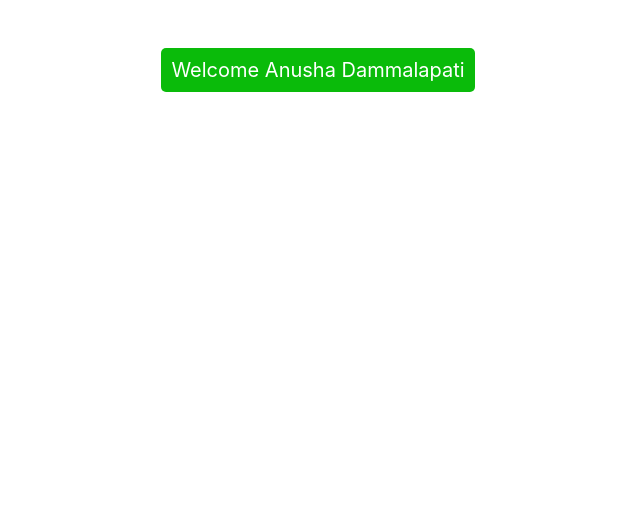
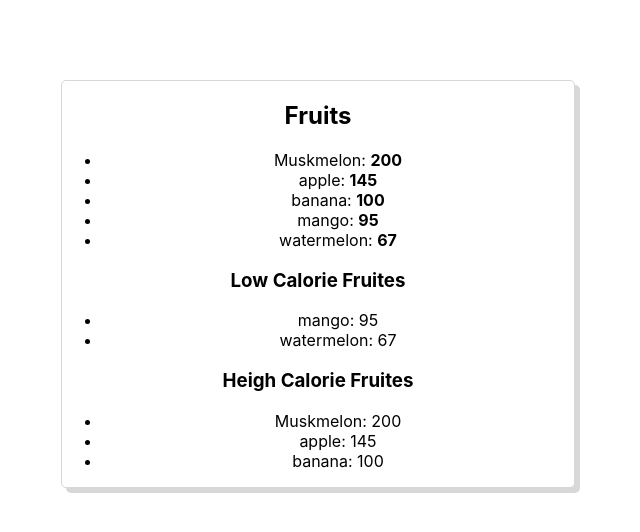
Before and after one commit to anushad246/react-all-concepts, a React (Create React App) app: page / in a window 1280 px wide. Shown: the top 532 px of the page, without its empty margins (322-962 px from the left). Built offline with nearby package versions, Linux system fonts and the light colour scheme.

Commit message:
List rendering and displaying data based on conditions using ES6 Array methods

```diff
--- a/src/App.jsx
+++ b/src/App.jsx
@@ -9,7 +9,8 @@ import "./App.css";
 // import InternalStyles from "./add-css/InternalStyles";
 // import ModuleStyles from "./add-css/ModuleStyles";
 // import Student from "./practice-components/Student";
-import UserGreetings from "./practice-components/UserGreetings";
+// import UserGreetings from "./practice-components/UserGreetings";
+import List from "./practice-components/List";
 
 const user = {
   name: "Anusha Dammalapati",
@@ -37,7 +38,8 @@ function App() {
       <Student name="Rohan" age={36} isStudent={false}/>
       <Student></Student>
       <Student isStudent={true} age={18}></Student> */}
-      <UserGreetings islogedIn={true} name="Anusha Dammalapati"></UserGreetings>
+      {/* <UserGreetings islogedIn={true} name="Anusha Dammalapati"></UserGreetings> */}
+      <List></List>
     </div>
   );
 }
--- /dev/null
+++ b/src/practice-components/List.jsx
@@ -0,0 +1,60 @@
+import React from "react";
+
+const List = () => {
+  const fruites = [
+    { id: 1, name: "apple", calories: 145 },
+    { id: 2, name: "banana", calories: 100 },
+    { id: 3, name: "mango", calories: 95 },
+    { id: 4, name: "watermelon", calories: 67 },
+    { id: 5, name: "Muskmelon", calories: 200 },
+  ];
+
+  //   string sorting
+
+  fruites.sort((a, b) => a.name.localeCompare(b.name));
+  fruites.sort((a, b) => b.name.localeCompare(a.name));
+
+  //   number sorting
+
+  fruites.sort((a, b) => a.calories - b.calories);
+  fruites.sort((a, b) => b.calories - a.calories);
+
+  let listItem = fruites.map((fruir) => (
+    <li key={fruir.id}>
+      {fruir.name}: <b>{fruir.calories}</b>
+    </li>
+  ));
+
+  console.log(listItem, "....list item");
+
+  return (
+    <div className="card">
+      <h2>Fruits</h2>
+      <ul>{listItem}</ul>
+
+      {/* condition to display Low Calorie Fruites  using filter and map methods*/}
+      <h3>Low Calorie Fruites</h3>
+      <ul>
+        {fruites
+          .filter((fruit) => fruit.calories < 100)
+          .map((lowCalFruit) => (
+            <li key={lowCalFruit.id}>
+              {lowCalFruit.name + ":  " + lowCalFruit.calories}
+            </li>
+          ))}
+      </ul>
+
+      {/* condition to display  Heigh Calorie Fruites using filter and map methods*/}
+      <h3>Heigh Calorie Fruites</h3>
+      <ul>
+        {fruites
+          .filter((heigCalFru) => heigCalFru.calories >= 100)
+          .map((lowCal) => (
+            <li key={lowCal.id}>{lowCal.name + ":  " + lowCal.calories}</li>
+          ))}
+      </ul>
+    </div>
+  );
+};
+
+export default List;
```
